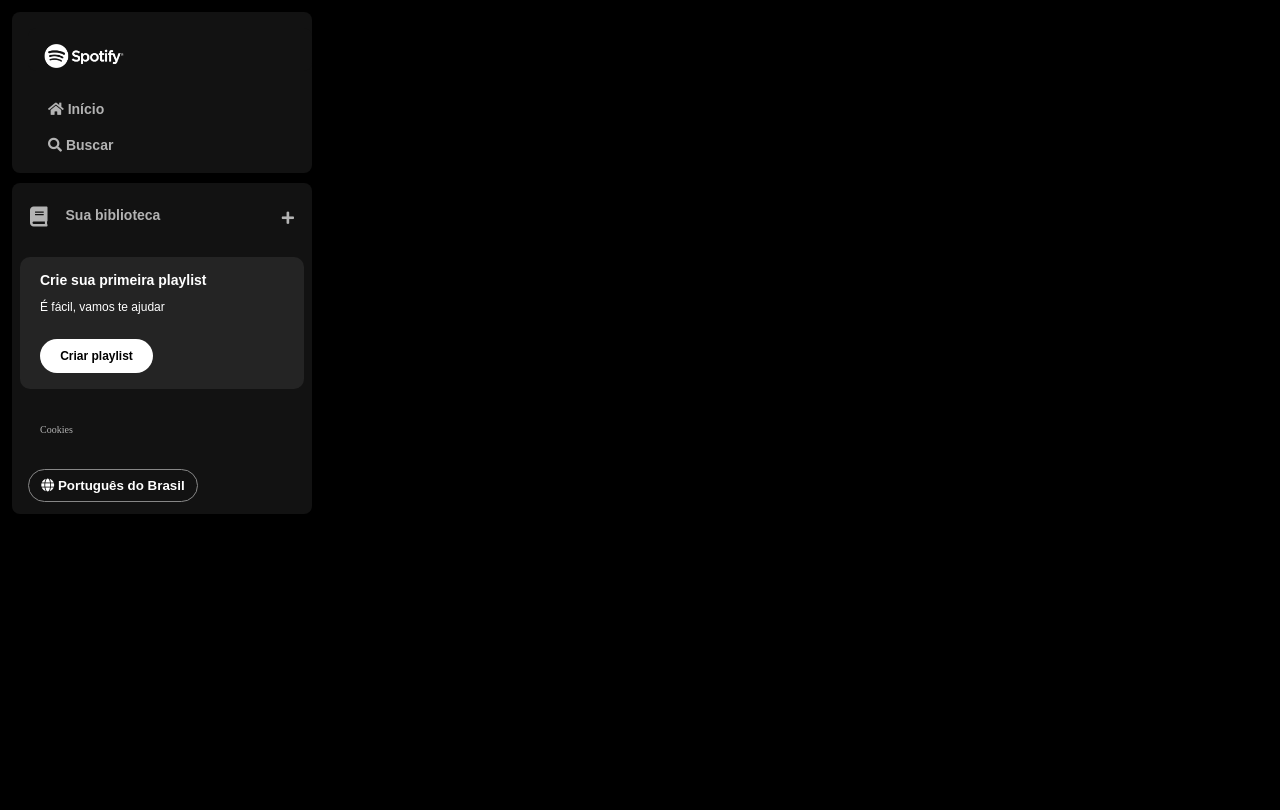
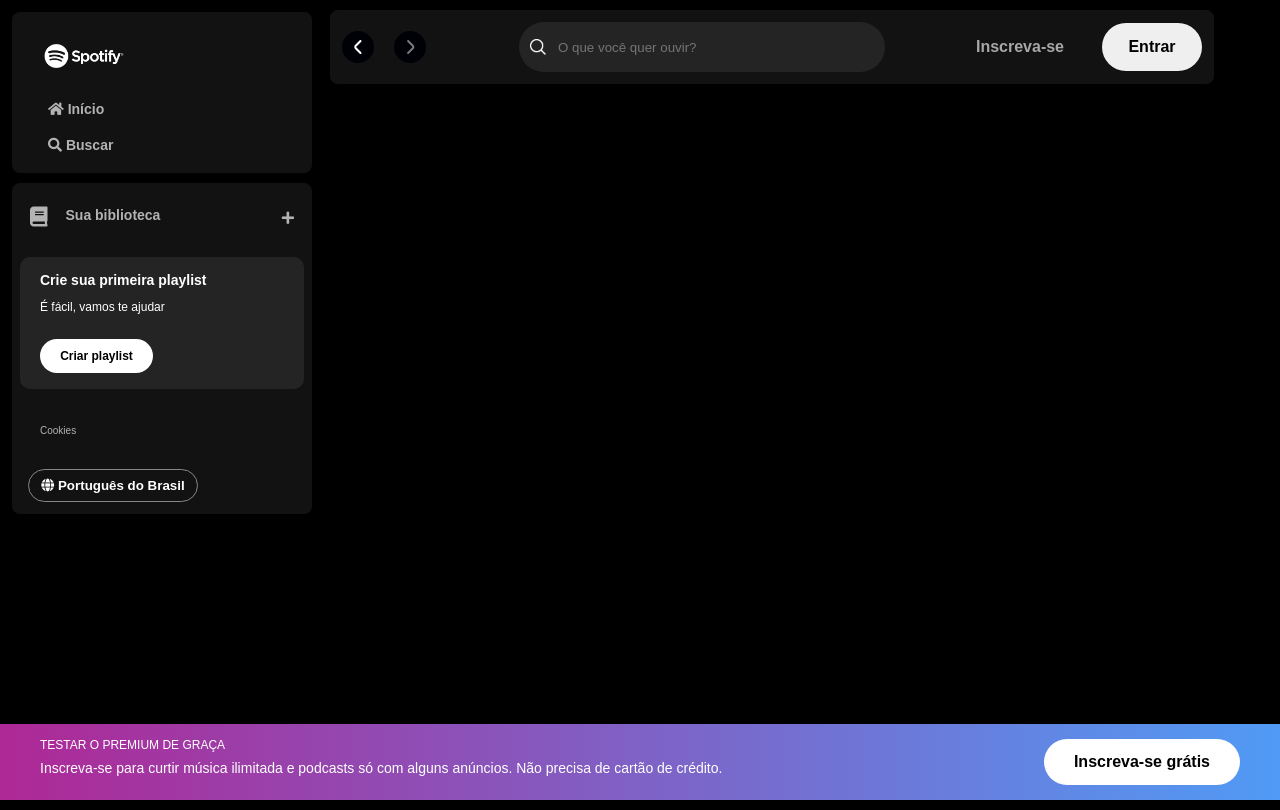
Before and after one commit to Taynad/Spotify_imersaoAlura, a plain HTML site: page index.html in a window 1280 px wide. Drawn offline with Linux system fonts and the light colour scheme.

Commit message:
aula 3 - imersão Alura

```diff
--- a/index.html
+++ b/index.html
@@ -3,8 +3,10 @@
 <head>
     <meta charset="UTF-8">
     <meta name="viewport" content="width=device-width, initial-scale=1.0">
-    <link rel="stylesheet" href="reset.css">
-    <link rel="stylesheet" href="style.css">
+    <link rel="stylesheet" href="styles/vars.css">
+    <link rel="stylesheet" href="styles/reset.css">
+    <link rel="stylesheet" href="styles/sidebar-footer.css">
+    <link rel="stylesheet" href="styles/main_content.css">
     <link rel="stylesheet" href="https://use.fontawesome.com/releases/v5.15.4/css/solid.css"/>
     <link rel="stylesheet" href="https://use.fontawesome.com/releases/v5.15.4/css/fontawesome.css"/>
     <title>Spotify Imersão</title>
@@ -67,5 +69,41 @@
             </div>
     </div>
 
+    <main>
+        <div class="main-container">
+            <nav class="header__navigation">
+                <div class="navigation">
+                    <button class="arrow-left">
+                        <img src="assets/icons/icons/small-left.png" alt="Seta esquerda">
+                    </button>
+                    <button class="arrow-right">
+                        <img src="assets/icons/icons/small-right.png" alt="Seta direita">
+                    </button>
+                </div>
+                <div class="header__search">
+                    <img src="assets/icons/icons/search.png" alt="">
+                    <input id="search-input" type="text" maxlength="800" placeholder="O que você quer ouvir?" />
+                </div>
+                <div class="header__login">
+                    <button class="subscribe">Inscreva-se</button>
+                    <button class="login">Entrar</button>
+                </div>
+            </nav>
+        </div>
+    </main>
+
+    <footer class="disclaimer-premium">
+        <div class="text">
+            <p class="disclaimer-premium__title">Testar o Premium de graça</p>
+            <p class="disclaimer-premium__subtitle">
+                Inscreva-se para curtir música ilimitada e podcasts só com alguns
+                anúncios. Não precisa de cartão de crédito.
+            </p>
+        </div>
+        <div class="button">
+            <button type="button">Inscreva-se grátis</button>
+        </div>
+    </footer>
+
 </body>
 </html>
--- /dev/null
+++ b/styles/main_content.css
@@ -0,0 +1,91 @@
+.main-container{
+    max-width: 80vw;
+    height: 100vh;
+    margin-left: 320px;
+    margin-right: 56px;
+}
+
+.header__navigation {
+    display: flex;
+    justify-content: space-between;
+    align-items: center;
+    padding: 16px;
+    margin: 10px;
+    border-radius: 8px;
+    background-color: #121212;
+    padding: 12px;
+  }
+
+  .header__navigation .navigation {
+    display: flex;
+    justify-content: space-around;
+    align-items: center;
+  }
+
+  .header__navigation .navigation .arrow-left {
+    margin-right: 1.25rem;
+  }
+
+  .arrow-left,
+  .arrow-right {
+    display: flex;
+    align-items: center;
+    justify-content: center;
+    width: 32px;
+    height: 32px;
+    background: var(--bg-icon);
+    background-color:var(--bg-arrow-color);
+    border-radius: 50%;
+    border: none;
+    cursor: pointer;
+  }
+
+  .header__login {
+    display: flex;
+    align-items: center;
+  }
+
+  .header__search {
+    display: flex;
+    align-items: center;
+    width: 364px;
+    height: 48px;
+    margin-left: 8px;
+    background-color: #242424;
+    border-radius: 500px;
+    border: 1px solid transparent;
+  }
+
+  .header__search img {
+    width: 16px;
+    height: 16px;
+    margin-left: 10px;
+  }
+
+  .header__search input {
+    background: transparent;
+    border: none;
+    padding: 0px 100px 0 12px;
+    color: #fff;
+    text-overflow: ellipsis;
+    overflow:hidden;
+    white-space: nowrap;
+    outline: none;
+  }
+
+  .header__login .subscribe {
+    color: #a7a7a7;
+    font-size: 16px;
+    font-weight: 700;
+    background-color: transparent;
+    margin-right: 32px;
+  }
+
+  .header__login .login {
+    width: 100px;
+    height: 48px;
+    color: #000;
+    font-size: 16px;
+    font-weight: 700;
+    border-radius: 40px;
+  }
--- a/style.css
+++ b/styles/sidebar-footer.css
@@ -1,5 +1,6 @@
 body{
     background-color: #000;
+    font-family: var(--font-dm-sans);
 }
 
 .sidebar{
@@ -42,7 +43,6 @@ body{
     text-decoration: none;
     font-weight: 600;
     font-size: 14px;
-    font-family: "DM Sans", sans-serif;
 }
 
 .library{
@@ -71,7 +71,6 @@ body{
     border: 0px;
     font-size: 14px;
     font-weight: 600;
-    font-family:"DM Sans", sans-serif;
     text-align: center;
     text-decoration: none;
     text-transform: none;
@@ -111,7 +110,6 @@ body{
 }
 
 .section-playlist__content .text{
-    font-family: "DM Sans", sans-serif;
     padding-bottom: 14px;
     color: #fff;
 }
@@ -133,7 +131,7 @@ body{
     border-radius: 20px;
     font-size: 12px;
     font-weight: 700;
-    font-family: "DM Sans", sans-serif;
+
     text-decoration: none;
     text-transform: none;
     padding: 10px;
@@ -169,3 +167,42 @@ body{
     padding: 8px;
     border-radius: 20px;
 }
+
+.disclaimer-premium {
+    position: fixed;
+    bottom: 0;
+    left: 0;
+    right: 0;
+    background: linear-gradient(to right, #ae2896, #509bf5);
+    padding: 15px 40px;
+    display: flex;
+    justify-content: space-between;
+}
+.disclaimer-premium .text {
+   flex-shrink: 0;
+}
+.disclaimer-premium .disclaimer-premium__title {
+    color: #ffffff;
+    text-transform: uppercase;
+    font-weight: 400;
+    font-size: 12px;
+    margin-bottom: 10px;
+}
+
+.disclaimer-premium .disclaimer-premium__subtitle {
+    color: #ffffff;
+    font-size: 14px;
+    font-weight: 500;
+}
+
+.disclaimer-premium button {
+    background-color: #ffffff;
+    color: #000000;
+    font-size: 16px;
+    font-weight: bold;
+    padding: 14px 30px;
+    border: 0px;
+    border-radius: 40px;
+    cursor: pointer;
+    flex-shrink: 0;
+}
--- /dev/null
+++ b/styles/vars.css
@@ -0,0 +1,5 @@
+:root{
+    --font-dm-sans: "DM Sans", sans-serif;
+    --bg-icon : #131313;
+    --bg-arrow-color: rgba(0,0,7);
+}
```
Also changed, not shown: styles/reset.css (renamed from reset.css).
